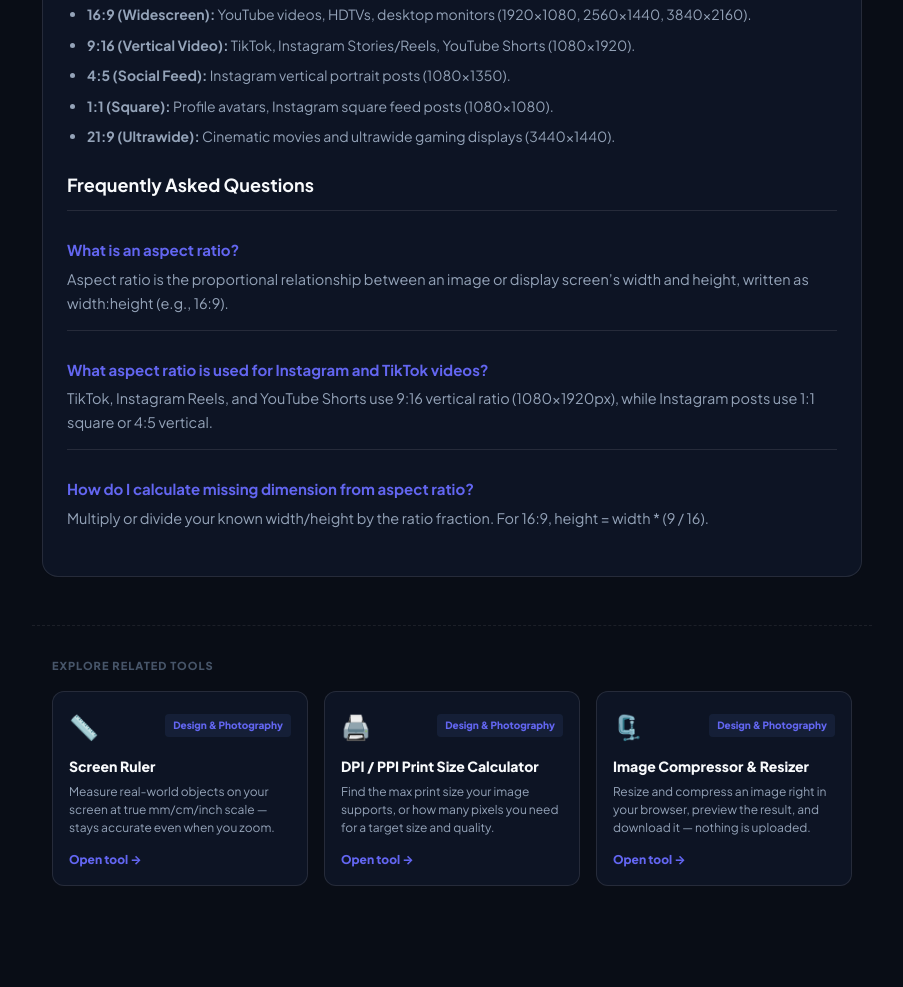
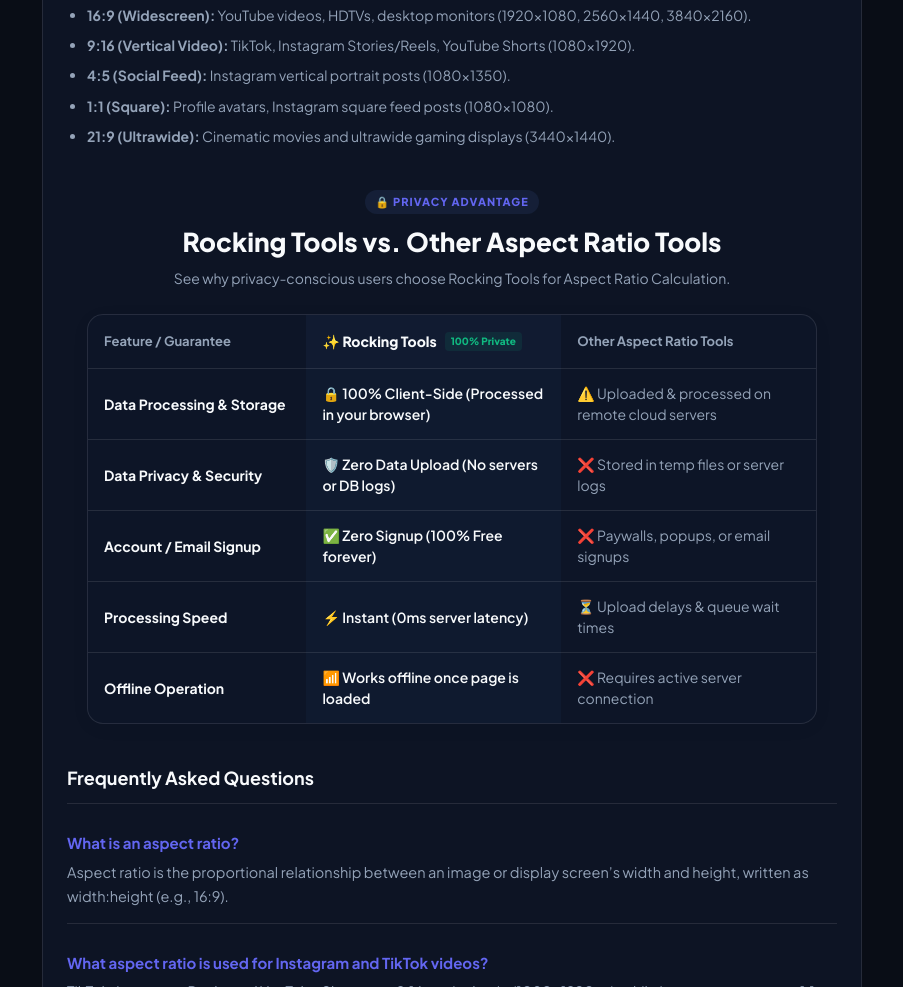
Before and after one commit to dipakyadavmailbox/ruller, an Astro site: page /aspect-ratio-calculator in a window 1280 px wide. Shown: the part 1742-2729 px from the top of the page, without its empty margins (188-1091 px from the left). Built offline with nearby package versions, Linux system fonts and the light colour scheme; Astro itself is replaced by a stand-in of ours; no server answers.

Commit message:
added comparission with others

```diff
--- /dev/null
+++ b/src/components/astro/PrivacyComparisonTable.astro
@@ -0,0 +1,205 @@
+---
+interface Props {
+  toolName?: string
+  competitorLabel?: string
+  customFeatures?: Array<{
+    feature: string
+    rockingTools: string
+    others: string
+  }>
+}
+
+const {
+  toolName = 'Rocking Tools',
+  competitorLabel = 'Other Online Tools',
+  customFeatures,
+} = Astro.props
+
+const defaultFeatures = [
+  {
+    feature: 'Data Processing & Storage',
+    rockingTools: '🔒 100% Client-Side (Processed in your browser)',
+    others: '⚠️ Uploaded & processed on remote cloud servers',
+  },
+  {
+    feature: 'Data Privacy & Security',
+    rockingTools: '🛡️ Zero Data Upload (No servers or DB logs)',
+    others: '❌ Stored in temp files or server logs',
+  },
+  {
+    feature: 'Account / Email Signup',
+    rockingTools: '✅ Zero Signup (100% Free forever)',
+    others: '❌ Paywalls, popups, or email signups',
+  },
+  {
+    feature: 'Processing Speed',
+    rockingTools: '⚡ Instant (0ms server latency)',
+    others: '⏳ Upload delays & queue wait times',
+  },
+  {
+    feature: 'Offline Operation',
+    rockingTools: '📶 Works offline once page is loaded',
+    others: '❌ Requires active server connection',
+  },
+]
+
+const features = customFeatures || defaultFeatures
+---
+
+<section class="privacy-comparison-section">
+  <div class="comparison-header">
+    <span class="privacy-badge">🔒 PRIVACY ADVANTAGE</span>
+    <h2>Rocking Tools vs. {competitorLabel}</h2>
+    <p>See why privacy-conscious users choose Rocking Tools for {toolName}.</p>
+  </div>
+
+  <div class="table-wrapper">
+    <table class="comparison-table">
+      <thead>
+        <tr>
+          <th class="col-feature">Feature / Guarantee</th>
+          <th class="col-rocking">
+            <div class="brand-cell">
+              <span class="brand-name">✨ Rocking Tools</span>
+              <span class="tag-badge">100% Private</span>
+            </div>
+          </th>
+          <th class="col-others">{competitorLabel}</th>
+        </tr>
+      </thead>
+      <tbody>
+        {features.map((item, index) => (
+          <tr class={index % 2 === 0 ? 'even-row' : ''}>
+            <td class="feature-cell"><strong>{item.feature}</strong></td>
+            <td class="rocking-cell">{item.rockingTools}</td>
+            <td class="others-cell">{item.others}</td>
+          </tr>
+        ))}
+      </tbody>
+    </table>
+  </div>
+</section>
+
+<style>
+  .privacy-comparison-section {
+    max-width: 900px;
+    margin: 40px auto;
+    padding: 0 20px;
+  }
+  .comparison-header {
+    text-align: center;
+    margin-bottom: 24px;
+  }
+  .privacy-badge {
+    display: inline-block;
+    font-size: 11px;
+    font-weight: 800;
+    letter-spacing: 1px;
+    color: var(--accent);
+    background: rgba(92, 140, 224, 0.1);
+    padding: 4px 10px;
+    border-radius: 20px;
+    margin-bottom: 8px;
+  }
+  .comparison-header h2 {
+    font-size: clamp(20px, 3.5vw, 26px);
+    font-weight: 800;
+    color: var(--ink);
+    margin: 0 0 6px 0;
+  }
+  .comparison-header p {
+    font-size: 14px;
+    color: var(--ink-dim);
+    margin: 0;
+  }
+
+  .table-wrapper {
+    overflow-x: auto;
+    background: var(--panel-bg);
+    border: 1px solid var(--panel-border);
+    border-radius: 16px;
+    box-shadow: 0 4px 20px rgba(0, 0, 0, 0.04);
+  }
+
+  .comparison-table {
+    width: 100%;
+    border-collapse: collapse;
+    text-align: left;
+    font-size: 14px;
+    min-width: 600px;
+  }
+
+  .comparison-table th {
+    padding: 16px;
+    border-bottom: 1px solid var(--panel-border);
+    font-size: 13px;
+    font-weight: 700;
+    color: var(--ink-dim);
+  }
+
+  .col-feature {
+    width: 30%;
+  }
+  .col-rocking {
+    width: 35%;
+    background: rgba(92, 140, 224, 0.05);
+  }
+  .col-others {
+    width: 35%;
+  }
+
+  .brand-cell {
+    display: flex;
+    align-items: center;
+    gap: 8px;
+  }
+  .brand-name {
+    font-size: 14px;
+    font-weight: 800;
+    color: var(--ink);
+  }
+  .tag-badge {
+    font-size: 10px;
+    font-weight: 800;
+    color: #10b981;
+    background: rgba(16, 185, 129, 0.1);
+    padding: 2px 6px;
+    border-radius: 4px;
+  }
+
+  .comparison-table td {
+    padding: 14px 16px;
+    border-bottom: 1px solid var(--panel-border);
+    line-height: 1.5;
+    vertical-align: middle;
+  }
+
+  .comparison-table tr:last-child td {
+    border-bottom: none;
+  }
+
+  .even-row {
+    background: rgba(0, 0, 0, 0.01);
+  }
+
+  .feature-cell {
+    color: var(--ink);
+  }
+
+  .rocking-cell {
+    background: rgba(92, 140, 224, 0.04);
+    color: var(--ink);
+    font-weight: 600;
+  }
+
+  .others-cell {
+    color: var(--ink-dim);
+  }
+
+  @media (max-width: 640px) {
+    .comparison-table th, .comparison-table td {
+      padding: 12px;
+      font-size: 13px;
+    }
+  }
+</style>
--- a/src/pages/aspect-ratio-calculator.astro
+++ b/src/pages/aspect-ratio-calculator.astro
@@ -5,6 +5,7 @@
 import SoftwareApplicationSchema from '../components/astro/SoftwareApplicationSchema.astro'
 import AspectRatioCalculator from '../components/react/aspect/AspectRatioCalculator.jsx'
 import FaqSchema from '../components/astro/FaqSchema.astro'
+import PrivacyComparisonTable from '../components/astro/PrivacyComparisonTable.astro'
 
 const title = 'Aspect Ratio & Crop Calculator — Free Online Tool | Rocking Tools'
 const description = 'Calculate matching dimensions for any aspect ratio (1:1, 4:5, 9:16, 16:9, and more), or find the center-crop size and offset to fit your image to a target ratio.'
@@ -43,6 +44,8 @@
       <li><strong>21:9 (Ultrawide):</strong> Cinematic movies and ultrawide gaming displays (3440x1440).</li>
     </ul>
 
+    <PrivacyComparisonTable toolName="Aspect Ratio Calculation" competitorLabel="Other Aspect Ratio Tools" />
+
     <h3>Frequently Asked Questions</h3>
     {faqItems.map((faq) => (
       <div class="faq-item">
--- a/src/pages/calorie-calculator.astro
+++ b/src/pages/calorie-calculator.astro
@@ -5,6 +5,7 @@
 import SoftwareApplicationSchema from '../components/astro/SoftwareApplicationSchema.astro'
 import CalorieCalculator from '../components/react/calorie/CalorieCalculator.jsx'
 import FaqSchema from '../components/astro/FaqSchema.astro'
+import PrivacyComparisonTable from '../components/astro/PrivacyComparisonTable.astro'
 
 const title = 'Calorie Calculator (TDEE & BMR) — Free Online Tool | Rocking Tools'
 const description = 'Free TDEE & BMR calorie calculator using the Mifflin-St Jeor equation. Calculate daily calorie needs for weight loss, muscle gain, or maintenance. Includes macro split and food log. 100% private, no signup.'
@@ -56,6 +57,8 @@
       <li><strong>Low Carb (40/20/40):</strong> 40% Protein, 20% Carbs, 40% Fat — suitable for carbohydrate sensitivity or keto-adjacent diets.</li>
     </ul>
 
+    <PrivacyComparisonTable toolName="Calorie & Health Tracking" competitorLabel="Other Fitness Apps" />
+
     <h3>Frequently Asked Questions</h3>
     {faqItems.map((faq) => (
       <div class="faq-item">
--- a/src/pages/cron-expression-builder.astro
+++ b/src/pages/cron-expression-builder.astro
@@ -5,6 +5,7 @@
 import SoftwareApplicationSchema from '../components/astro/SoftwareApplicationSchema.astro'
 import CronBuilder from '../components/react/regex/CronBuilder.jsx'
 import FaqSchema from '../components/astro/FaqSchema.astro'
+import PrivacyComparisonTable from '../components/astro/PrivacyComparisonTable.astro'
 
 const title = 'Cron Expression Builder & Validator — Free Online Tool | Rocking Tools'
 const description = 'Build, validate, and convert cron expressions into human-readable text. Features an interactive field builder, preset schedules, and execution previews.'
@@ -43,6 +44,8 @@
       <li><code>/</code> = Step values (e.g., <code>*/15</code> for every 15 units)</li>
     </ul>
 
+    <PrivacyComparisonTable toolName="Cron Expression Building" competitorLabel="Other Cron Builders" />
+
     <h3>Frequently Asked Questions</h3>
     {faqItems.map((faq) => (
       <div class="faq-item">
--- a/src/pages/data-converter.astro
+++ b/src/pages/data-converter.astro
@@ -5,6 +5,7 @@
 import SoftwareApplicationSchema from '../components/astro/SoftwareApplicationSchema.astro'
 import DataConverter from '../components/react/converter/DataConverter.jsx'
 import FaqSchema from '../components/astro/FaqSchema.astro'
+import PrivacyComparisonTable from '../components/astro/PrivacyComparisonTable.astro'
 
 const title = 'JSON, CSV & YAML Converter — Free Online Tool | Rocking Tools'
 const description = 'Convert between JSON, CSV, and YAML instantly in your browser. Paste data in any of the three formats and get the other two, no upload required.'
@@ -41,6 +42,8 @@
       <li><strong>YAML (YAML Ain't Markup Language):</strong> Human-friendly data serialization format for Kubernetes, Docker, and CI/CD pipelines.</li>
     </ul>
 
+    <PrivacyComparisonTable toolName="Data Format Conversion" competitorLabel="Other Online Converters" />
+
     <h3>Frequently Asked Questions</h3>
     {faqItems.map((faq) => (
       <div class="faq-item">
--- a/src/pages/dpi-calculator.astro
+++ b/src/pages/dpi-calculator.astro
@@ -5,6 +5,7 @@
 import SoftwareApplicationSchema from '../components/astro/SoftwareApplicationSchema.astro'
 import DpiCalculator from '../components/react/dpi/DpiCalculator.jsx'
 import FaqSchema from '../components/astro/FaqSchema.astro'
+import PrivacyComparisonTable from '../components/astro/PrivacyComparisonTable.astro'
 
 const title = 'DPI / PPI Print Size Calculator — Free Online Tool | Rocking Tools'
 const description = 'Free DPI & PPI print size calculator. Find the maximum print size your image supports at 300 DPI, or calculate how many pixels you need for a target print size. Works for photos, posters, canvas prints, and business cards.'
@@ -47,6 +48,8 @@
       <li><strong>72–96 DPI:</strong> Standard screen display and web graphics. Not suitable for any physical printing.</li>
     </ul>
 
+    <PrivacyComparisonTable toolName="DPI & Print Resolution Calculation" competitorLabel="Other Resolution Calculators" />
+
     <h3>Frequently Asked Questions</h3>
     {faqItems.map((faq) => (
       <div class="faq-item">
--- a/src/pages/image-resizer.astro
+++ b/src/pages/image-resizer.astro
@@ -5,6 +5,7 @@
 import SoftwareApplicationSchema from '../components/astro/SoftwareApplicationSchema.astro'
 import ImageResizer from '../components/react/imagetool/ImageResizer.jsx'
 import FaqSchema from '../components/astro/FaqSchema.astro'
+import PrivacyComparisonTable from '../components/astro/PrivacyComparisonTable.astro'
 
 const title = 'Image Compressor & Resizer — Free Online Tool | Rocking Tools'
 const description = 'Resize & compress images instantly in WebP, PNG, JPEG & SVG. 100% private in your browser with zero file upload to any server. Free & instant.'
@@ -50,6 +51,8 @@
       <li><strong>Thumbnails & Avatars:</strong> 300px to 600px square at 80% WebP quality.</li>
     </ul>
 
+    <PrivacyComparisonTable toolName="Image Compression & Resizing" competitorLabel="Other Online Image Tools" />
+
     <h3>Frequently Asked Questions</h3>
     {faqItems.map((faq) => (
       <div class="faq-item">
--- a/src/pages/password-checker.astro
+++ b/src/pages/password-checker.astro
@@ -5,6 +5,7 @@
 import SoftwareApplicationSchema from '../components/astro/SoftwareApplicationSchema.astro'
 import PasswordChecker from '../components/react/password/PasswordChecker.jsx'
 import FaqSchema from '../components/astro/FaqSchema.astro'
+import PrivacyComparisonTable from '../components/astro/PrivacyComparisonTable.astro'
 
 const title = 'Password Strength Checker & Generator — Free, Private | Rocking Tools'
 const description = 'Instantly check your password strength, entropy, and estimated crack time — 100% in your browser, nothing sent to any server. Includes a free cryptographically secure random password generator.'
@@ -48,6 +49,8 @@
       <li><strong>Check Breach Databases:</strong> Services like HaveIBeenPwned let you check if your email appeared in known data breaches.</li>
     </ul>
 
+    <PrivacyComparisonTable toolName="Password Security Testing" competitorLabel="Other Password Checkers" />
+
     <h3>Frequently Asked Questions</h3>
     {faqItems.map((faq) => (
       <div class="faq-item">
--- a/src/pages/pregnancy-calculator.astro
+++ b/src/pages/pregnancy-calculator.astro
@@ -5,6 +5,7 @@
 import SoftwareApplicationSchema from '../components/astro/SoftwareApplicationSchema.astro'
 import PregnancyCalculator from '../components/react/pregnancy/PregnancyCalculator.jsx'
 import FaqSchema from '../components/astro/FaqSchema.astro'
+import PrivacyComparisonTable from '../components/astro/PrivacyComparisonTable.astro'
 
 const title = 'Pregnancy Due Date & Ovulation Calculator — Free Online Tool | Rocking Tools'
 const description = 'Estimate your due date from your last period or conception date, see your current week of pregnancy, or calculate your next ovulation and fertile window.'
@@ -41,6 +42,8 @@
       <li><strong>Third Trimester (Weeks 28–40+):</strong> Final development, position shifting, and preparing for childbirth.</li>
     </ul>
 
+    <PrivacyComparisonTable toolName="Pregnancy & Ovulation Calculation" competitorLabel="Other Health Apps" />
+
     <h3>Frequently Asked Questions</h3>
     {faqItems.map((faq) => (
       <div class="faq-item">
--- a/src/pages/qr-code-generator.astro
+++ b/src/pages/qr-code-generator.astro
@@ -5,6 +5,7 @@
 import SoftwareApplicationSchema from '../components/astro/SoftwareApplicationSchema.astro'
 import QrCodeGenerator from '../components/react/qr/QrCodeGenerator.jsx'
 import FaqSchema from '../components/astro/FaqSchema.astro'
+import PrivacyComparisonTable from '../components/astro/PrivacyComparisonTable.astro'
 
 const title = 'Free QR Code Generator — Custom Colors, Logos, PNG & SVG | Rocking Tools'
 const description = 'Generate high-resolution QR codes for links, Wi-Fi networks, vCards, SMS, and email. Customize colors, dot shapes, and logo badges. 100% private in browser.'
@@ -43,6 +44,8 @@
       <li><strong>Email &amp; Phone / SMS:</strong> Trigger pre-filled email drafts or SMS text messages upon scanning.</li>
     </ul>
 
+    <PrivacyComparisonTable toolName="QR Code Generation" competitorLabel="Other QR Generators" />
+
     <h3>Frequently Asked Questions</h3>
     {faqItems.map((faq) => (
       <div class="faq-item">
--- a/src/pages/regex-tester.astro
+++ b/src/pages/regex-tester.astro
@@ -5,6 +5,7 @@
 import SoftwareApplicationSchema from '../components/astro/SoftwareApplicationSchema.astro'
 import RegexTester from '../components/react/regex/RegexTester.jsx'
 import FaqSchema from '../components/astro/FaqSchema.astro'
+import PrivacyComparisonTable from '../components/astro/PrivacyComparisonTable.astro'
 
 const title = 'Regex Tester & Cheatsheet — Free Online Tool | Rocking Tools'
 const description = 'Live JavaScript regex tester with instant match highlighting, capture group extraction, and a complete regular expression syntax cheatsheet.'
@@ -54,6 +55,8 @@
       <li><code>s</code> (DotAll): Allows dot (<code>.</code>) to match newline characters.</li>
     </ul>
 
+    <PrivacyComparisonTable toolName="Regex Testing & Debugging" competitorLabel="Other Regex Testers" />
+
     <h3>Frequently Asked Questions</h3>
     {faqItems.map((faq) => (
       <div class="faq-item">
--- a/src/pages/ruler.astro
+++ b/src/pages/ruler.astro
@@ -3,6 +3,7 @@
 import RulerApp from '../components/react/ruler/RulerApp.jsx'
 import SoftwareApplicationSchema from '../components/astro/SoftwareApplicationSchema.astro'
 import FaqSchema from '../components/astro/FaqSchema.astro'
+import PrivacyComparisonTable from '../components/astro/PrivacyComparisonTable.astro'
 
 const title = 'Online Screen Ruler — Actual Physical Size (mm, cm, in) | Rocking Tools'
 const description = 'Free on-screen ruler calibrated to your actual display size. Measure physical objects in millimetres, centimetres, or inches with 100% accuracy.'
@@ -43,6 +44,8 @@
 
     <h3>How Screen Ruler Calibration Works</h3>
     <p>A standard ISO 7810 ID-1 credit card is exactly 85.60 mm wide (3.370 inches). By matching the on-screen card border to a physical card in your hand, our algorithm calculates your screen exact PPI (Pixels Per Inch) and scales the digital ruler ticks to match real physical dimensions.</p>
+
+    <PrivacyComparisonTable toolName="Screen Ruler Calibration" competitorLabel="Other Ruler Apps" />
 
     <h3>Frequently Asked Questions</h3>
     {faqItems.map((faq) => (
```
